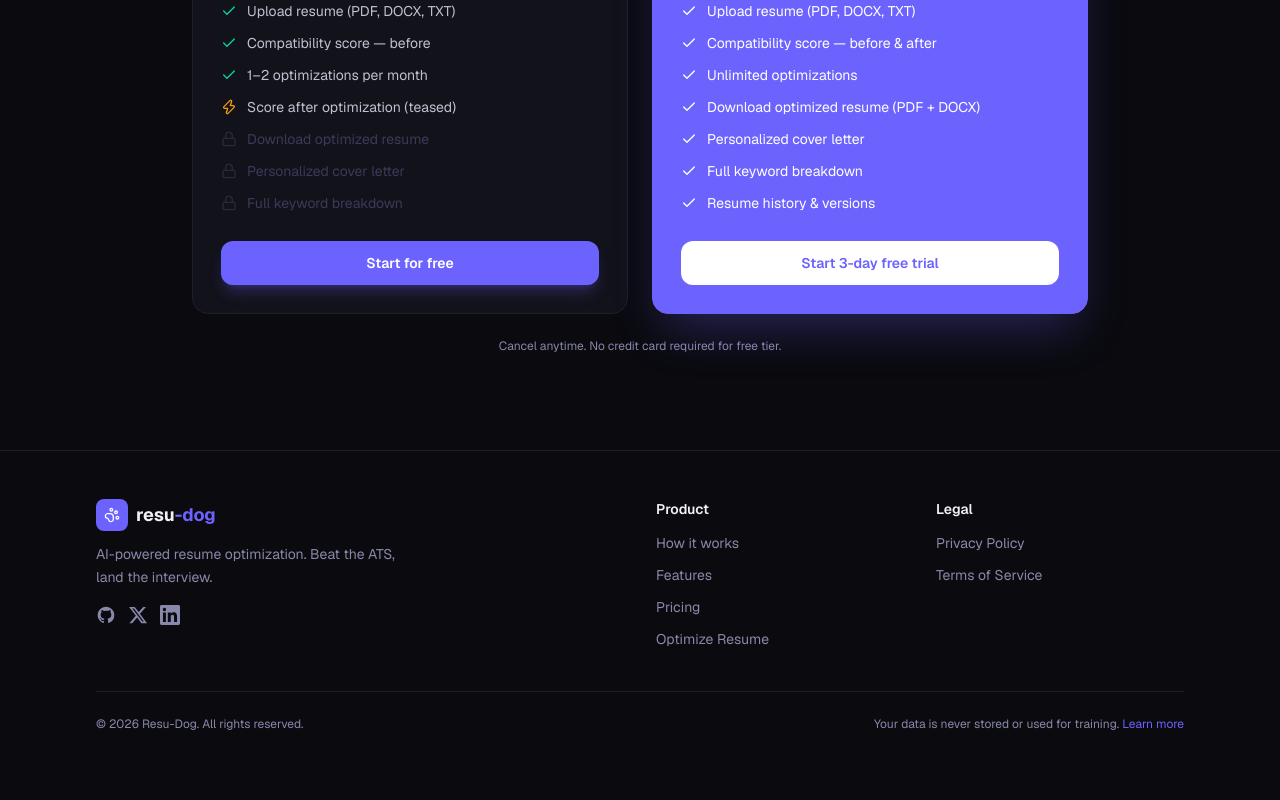
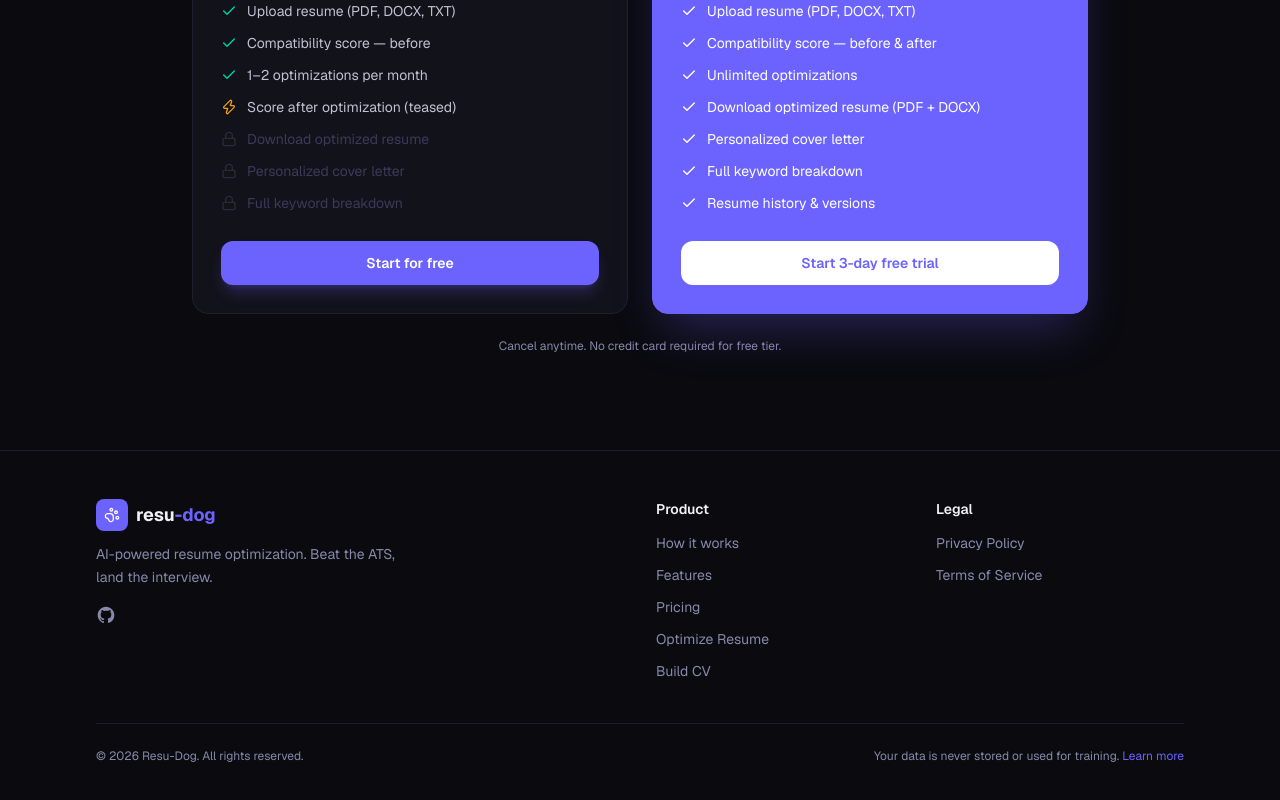
Before and after one commit to kayzredman/resu-dog, a Next.js app in the folder frontend/: page / in a window 1280 px wide. Shown: the part 2461-3261 px from the top of the page. Built offline with nearby package versions, Linux system fonts and the light colour scheme.

Commit message:
feat(a7): footer links — remove placeholder socials, add Build CV link
- Remove Twitter/X and LinkedIn placeholder links (href=#)
- Keep verified GitHub link
- Add Build CV to product links

```diff
--- a/frontend/components/layout/Footer.tsx
+++ b/frontend/components/layout/Footer.tsx
@@ -5,22 +5,6 @@ function GithubIcon() {
   return (
     <svg viewBox="0 0 24 24" fill="currentColor" className="h-5 w-5" aria-hidden="true">
       <path d="M12 2C6.477 2 2 6.484 2 12.017c0 4.425 2.865 8.18 6.839 9.504.5.092.682-.217.682-.483 0-.237-.008-.868-.013-1.703-2.782.605-3.369-1.343-3.369-1.343-.454-1.158-1.11-1.466-1.11-1.466-.908-.62.069-.608.069-.608 1.003.07 1.531 1.032 1.531 1.032.892 1.53 2.341 1.088 2.91.832.092-.647.35-1.088.636-1.338-2.22-.253-4.555-1.113-4.555-4.951 0-1.093.39-1.988 1.029-2.688-.103-.253-.446-1.272.098-2.65 0 0 .84-.27 2.75 1.026A9.564 9.564 0 0112 6.844c.85.004 1.705.115 2.504.337 1.909-1.296 2.747-1.027 2.747-1.027.546 1.379.202 2.398.1 2.651.64.7 1.028 1.595 1.028 2.688 0 3.848-2.339 4.695-4.566 4.943.359.309.678.92.678 1.855 0 1.338-.012 2.419-.012 2.747 0 .268.18.58.688.482A10.019 10.019 0 0022 12.017C22 6.484 17.522 2 12 2z" />
-    </svg>
-  );
-}
-
-function TwitterXIcon() {
-  return (
-    <svg viewBox="0 0 24 24" fill="currentColor" className="h-5 w-5" aria-hidden="true">
-      <path d="M18.244 2.25h3.308l-7.227 8.26 8.502 11.24H16.17l-5.214-6.817L4.99 21.75H1.68l7.73-8.835L1.254 2.25H8.08l4.713 6.231zm-1.161 17.52h1.833L7.084 4.126H5.117z" />
-    </svg>
-  );
-}
-
-function LinkedInIcon() {
-  return (
-    <svg viewBox="0 0 24 24" fill="currentColor" className="h-5 w-5" aria-hidden="true">
-      <path d="M20.447 20.452h-3.554v-5.569c0-1.328-.027-3.037-1.852-3.037-1.853 0-2.136 1.445-2.136 2.939v5.667H9.351V9h3.414v1.561h.046c.477-.9 1.637-1.85 3.37-1.85 3.601 0 4.267 2.37 4.267 5.455v6.286zM5.337 7.433a2.062 2.062 0 01-2.063-2.065 2.064 2.064 0 112.063 2.065zm1.782 13.019H3.555V9h3.564v11.452zM22.225 0H1.771C.792 0 0 .774 0 1.729v20.542C0 23.227.792 24 1.771 24h20.451C23.2 24 24 23.227 24 22.271V1.729C24 .774 23.2 0 22.222 0h.003z" />
     </svg>
   );
 }
@@ -53,20 +37,6 @@ export default function Footer() {
               >
                 <GithubIcon />
               </a>
-              <a
-                href="#"
-                className="text-foreground-muted hover:text-foreground transition-colors"
-                aria-label="X (Twitter)"
-              >
-                <TwitterXIcon />
-              </a>
-              <a
-                href="#"
-                className="text-foreground-muted hover:text-foreground transition-colors"
-                aria-label="LinkedIn"
-              >
-                <LinkedInIcon />
-              </a>
             </div>
           </div>
 
@@ -79,6 +49,7 @@ export default function Footer() {
                 { label: "Features", href: "/#features" },
                 { label: "Pricing", href: "/#pricing" },
                 { label: "Optimize Resume", href: "/optimize" },
+                { label: "Build CV", href: "/build" },
               ].map((link) => (
                 <li key={link.href}>
                   <Link
```
